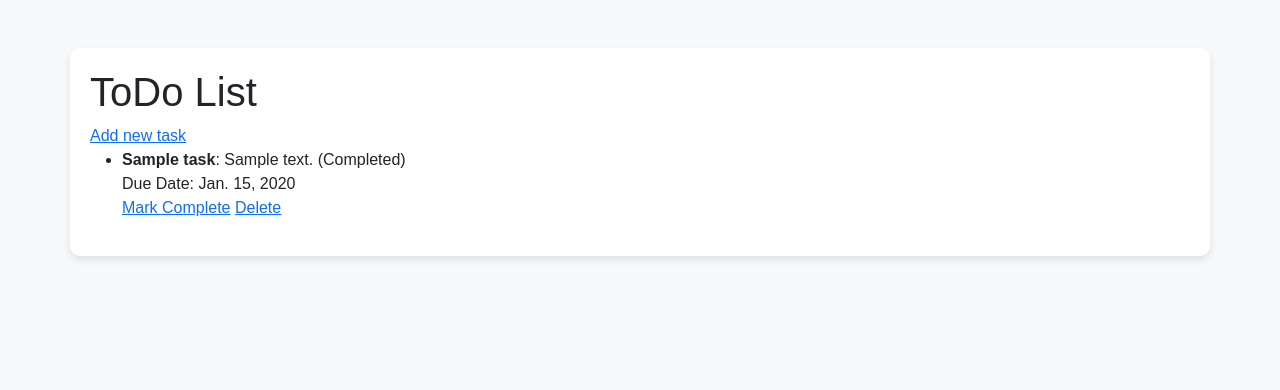
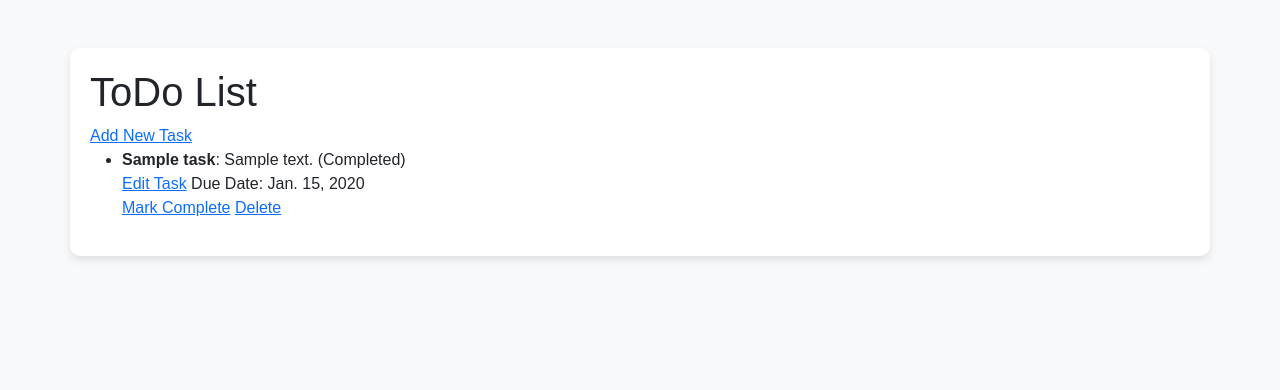
Before and after one commit to TomOverment/hackathon3, a Django app: page /tasks/list/ in a window 1280 px wide. Shown: the part 66-456 px from the top of the page. Run offline with Django 5.2, Linux system fonts and the light colour scheme; a user stored in the database is signed in; tables that the repository leaves empty hold one stand-in row (values such as "Sample post").

Commit message:
created delete and edit lists

```diff
--- a/todo/templates/todo/add_task.html
+++ b/todo/templates/todo/add_task.html
@@ -1,4 +1,3 @@
-
 {% extends 'base.html' %}
 
 {% block title %}Task List{% endblock %}
@@ -6,7 +5,7 @@
 {% block content %}
 
 
-    <form method="POST">
+    <form method="post">
 
         {% csrf_token %}
 
--- a/todo/templates/todo/index.html
+++ b/todo/templates/todo/index.html
@@ -6,13 +6,14 @@
 
 {% block content %}
 <h1>ToDo List</h1>
-<a href="{% url 'add_task' %}">Add new task</a>
+<a href="{% url 'add_task' %}">Add New Task</a>
 <ul>
     {% for task in tasks %}
     <li>
         <strong>{{ task.title }}</strong>: {{ task.description }}
         {% if task.is_completed %} (Completed) {% endif %}
         <br>
+        <a href="{% url 'edit_task' task_id=task.id %}">Edit Task</a>
         Due Date: {{ task.due_date }}
         <br>
         <a href="{% url 'complete_task' task.id %}">Mark Complete</a>
--- a/todo/urls.py
+++ b/todo/urls.py
@@ -4,6 +4,7 @@ from . import views
 urlpatterns = [
     path('', views.task_list, name='task_list'), # default view - shows all tasks
     path('add/', views.add_task, name='add_task'),
+    path('tasks/edit/<int:task_id>/', views.edit_task, name='edit_task'),
     path('complete/<int:task_id>/', views.complete_task, name='complete_task'),
     path('delete/<int:task_id>/', views.delete_task, name='delete_task'),
 ]
--- a/todo/views.py
+++ b/todo/views.py
@@ -1,4 +1,4 @@
-from django.shortcuts import render, redirect
+from django.shortcuts import render, redirect, get_object_or_404
 from .models import Task
 from .forms import TaskForm
 from django.contrib.auth.decorators import login_required
@@ -21,15 +21,29 @@ def add_task(request):
         form = TaskForm()
     return render(request, 'todo/add_task.html', {'form': form})
 
+def edit_task(request, task_id):
+    task = get_object_or_404(Task, id=task_id)
+
+    if request.method == 'POST':
+        form = TaskForm(request.POST, instance=task)
+        if form.is_valid():
+            form.save()
+            return redirect('task_list')  # Redirect to task list page after saving
+    else:
+        form = TaskForm(instance=task)
+
+    return render(request, 'todo/edit_task.html', {'form': form, 'task': task})
+
+def delete_task(request, task_id):
+    task = get_object_or_404(Task, id=task_id)
+    if request.method == 'POST':
+        task.delete()
+        return redirect('task_list')
+    return render(request, 'todo/delete.html', {'task': task})
+
 @login_required
 def complete_task(request, task_id):
     task = Task.objects.get(id=task_id, user=request.user)
     task.is_completed = True
     task.save()
     return redirect('task_list')
-
-@login_required
-def delete_task(request, task_id):
-    task = Task.objects.get(id=task_id, user=request.user)
-    task.delete()
-    return redirect('task_list')
```
Also changed, not shown: todo/templates/todo/delete.html (added, +12 -0 lines), todo/templates/todo/edit_task.html (added, +17 -0 lines).
